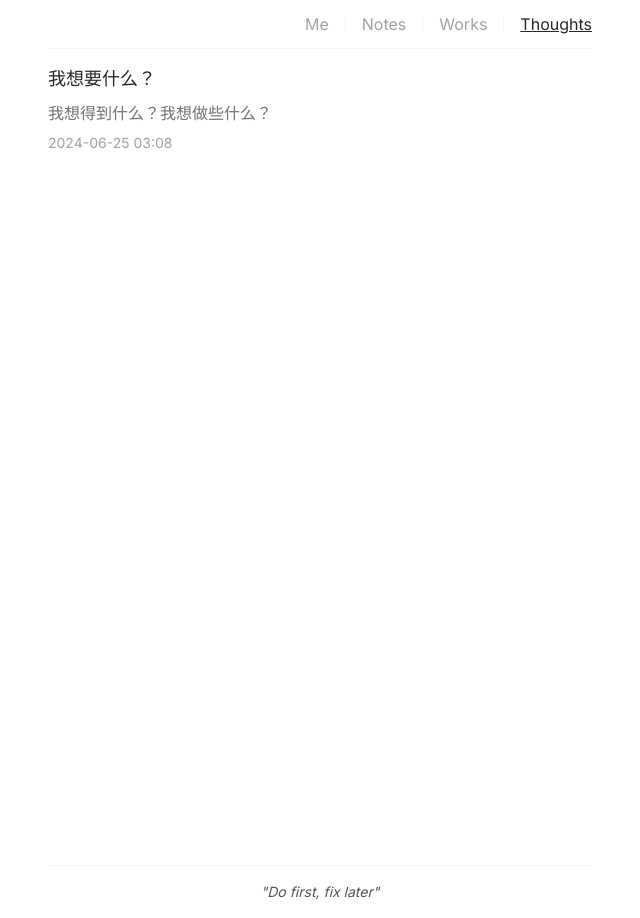
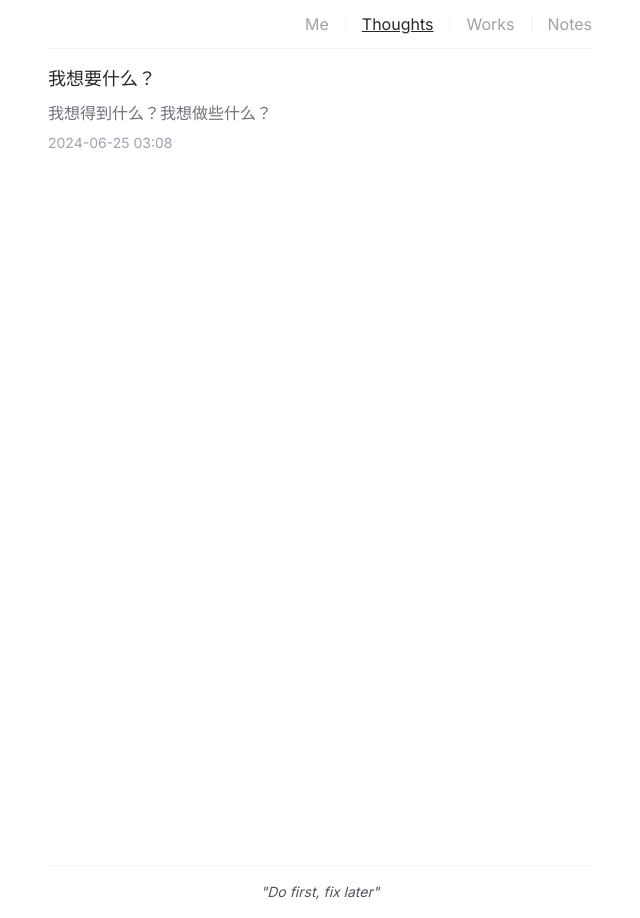
Before and after one commit to WantenMN/wanten.org, a Next.js app: page /thoughts in a window 1280 px wide. Shown: the whole page, without its empty margins (320-960 px from the left). Built offline with nearby package versions, Linux system fonts and the light colour scheme.

Commit message:
refactor(navigation): reorder menu items

```diff
--- a/src/components/navigation.tsx
+++ b/src/components/navigation.tsx
@@ -15,16 +15,16 @@ const Navigation = () => {
       path: "/",
     },
     {
-      title: "Notes",
-      path: "/notes",
+      title: "Thoughts",
+      path: "/thoughts",
     },
     {
       title: "Works",
       path: "/works",
     },
     {
-      title: "Thoughts",
-      path: "/thoughts",
+      title: "Notes",
+      path: "/notes",
     },
   ];
 
```
